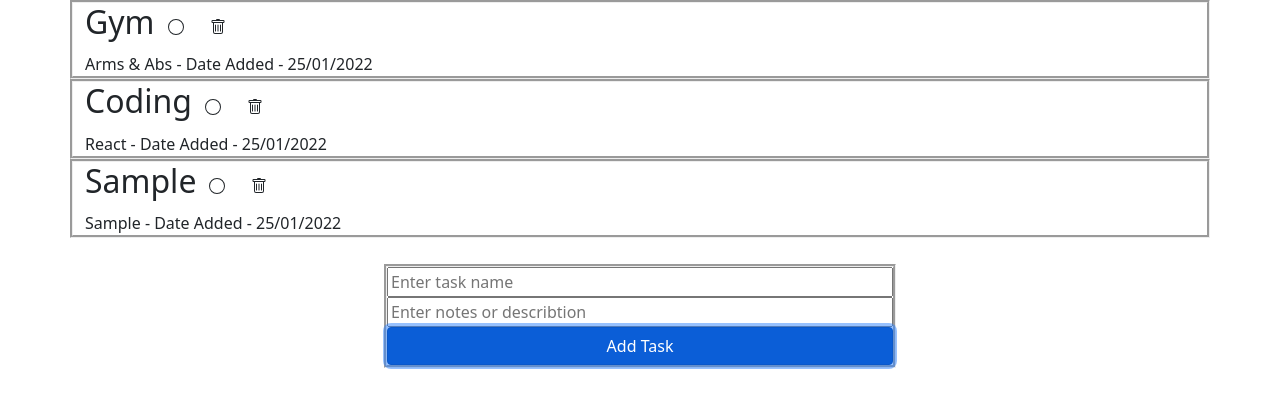
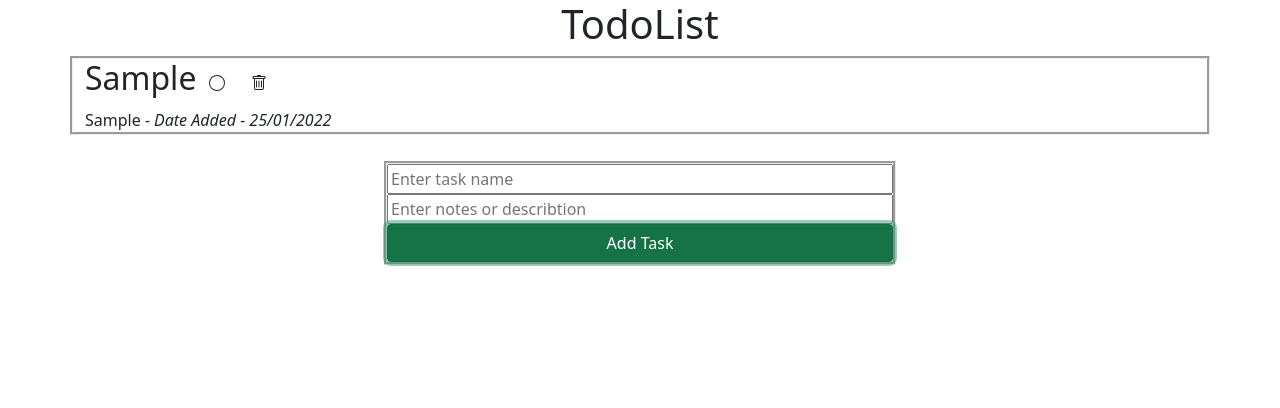
Before and after one commit to genosynth/todolistReact, a React (Create React App) app in the folder todolistreact/: page / in a window 1280 px wide. Both pictures are taken after typing "Sample", "Sample" into the empty fields and a click on the button "Add Task". Shown: the top 408 px of the page. Built offline with nearby package versions, Linux system fonts and the light colour scheme.

Commit message:
app working - 2nd commit

```diff
--- a/todolistreact/src/App.css
+++ b/todolistreact/src/App.css
@@ -10,6 +10,12 @@
 
 .container {
   border-style: groove;
+
+}
+
+h1 {
+  text-align: center;
+
 }
 
 #root {
--- a/todolistreact/src/App.js
+++ b/todolistreact/src/App.js
@@ -1,4 +1,4 @@
-import React, { useState , useRef }from 'react'
+import React, { useState , useRef, useEffect }from 'react'
 import './App.css';
 import TodoList from './components/TodoList';
 import AddToDo from './components/AddToDo';
@@ -18,11 +18,20 @@ return {name,notes,checked, dateAdded}
 
 function App() {
 
+
   let obj1= toDoObject("Gym","Arms & Abs",false)
   let obj2= toDoObject("Coding","React",false)
-  const [todos, setTodos] = useState([obj1,obj2])
 
-  function setStatus(id) {
+  const [todos, setTodos] = useState(()=> {
+    const localData = localStorage.getItem("todos");
+    return localData ? JSON.parse(localData) : [];
+  });
+
+  useEffect(()=> {
+    localStorage.setItem("todos", JSON.stringify(todos))
+  }, [todos]);
+
+  function setStatus(id) { // used to change check from true to false or vice versa
     const changeStatus = todos.filter((todo) =>{
       //return todo.checked=true;
       if (todo.checked===false){
@@ -41,13 +50,23 @@ function App() {
     if (name ==="") return
    setTodos(prevTodos => [...prevTodos, toDoObject(name,notes,false)])
 
+  }
+
+  const deleteTodo= (name) =>{
+
+    const remove = todos.filter((todo)=>{
+      if (todo.name!==name)
+      return todo
+    })
+    //console.log(name)
+    setTodos(remove)
 
   }
 
   return (
     <div>
-
-      <TodoList todos={todos} status={setStatus}></TodoList>
+      <Header></Header>
+      <TodoList todos={todos} status={setStatus} deleteTodo={deleteTodo}></TodoList>
       <AddToDo add={addTodo}></AddToDo>
 
 
--- a/todolistreact/src/components/AddToDo.js
+++ b/todolistreact/src/components/AddToDo.js
@@ -10,7 +10,7 @@ function AddToDo({add}) {
   return <div className="todo">
     <input ref={nameRef} type="text" placeholder="Enter task name"></input>
     <input ref ={notesRef} type="text" placeholder="Enter notes or describtion"></input>
-    <button className="btn btn btn-primary" onClick={()=>{
+    <button className="btn btn btn-success" onClick={()=>{
        const name = nameRef.current.value
        const notes =notesRef.current.value
       add(name,notes)
--- a/todolistreact/src/components/Header.js
+++ b/todolistreact/src/components/Header.js
@@ -1,7 +1,7 @@
 
 
 export default function Header() {
-  return <div>
-
+  return <div className="container2">
+      <h1>TodoList</h1>
   </div>;
 }
--- a/todolistreact/src/components/Todo.js
+++ b/todolistreact/src/components/Todo.js
@@ -1,20 +1,26 @@
 import * as Icon from 'react-bootstrap-icons';
 
-function Todo({todo,status}) {
+function Todo({todo,status,deleteTodo}) {
+   let css = {fontStyle: "italic"}
+
   return <div className="container">
         <h2>{todo.name}
 
-        <button className="btn btn " onClick={()=>{
-            status(todo.name)
-            console.log(todo.checked)}}>
-            <Icon.Circle></Icon.Circle>
-        </button>
+            <button className="btn btn" onClick={()=>{
+                status(todo.name)
+                //console.log(todo.checked)
+                }}>
 
-        <button className="btn btn ">
-                <Icon.Trash></Icon.Trash></button>
-            </h2>
+                {todo.checked===false ? <Icon.Circle></Icon.Circle> : <Icon.CheckCircleFill></Icon.CheckCircleFill>}
+
+            </button>
+
+            <button className="btn btn " onClick={()=>{deleteTodo(todo.name)}}>
+                    <Icon.Trash></Icon.Trash>
+            </button>
+        </h2>
         <span>{todo.notes}</span>
-        <span> - Date Added - {todo.dateAdded}</span>
+        <span style={css}> - Date Added - {todo.dateAdded}</span>
     </div>
 
 }
--- a/todolistreact/src/components/TodoList.js
+++ b/todolistreact/src/components/TodoList.js
@@ -1,10 +1,10 @@
 import Todo from './Todo'
 
-function TodoList({todos , status}) {
+function TodoList({todos , status, deleteTodo}) {
   return(
 
      todos.map(todo => {
-            return <Todo key={todo.name} todo={todo} status={status}/>
+            return <Todo key={todo.name} todo={todo} status={status} deleteTodo={deleteTodo}/>
         })
 
 
```
